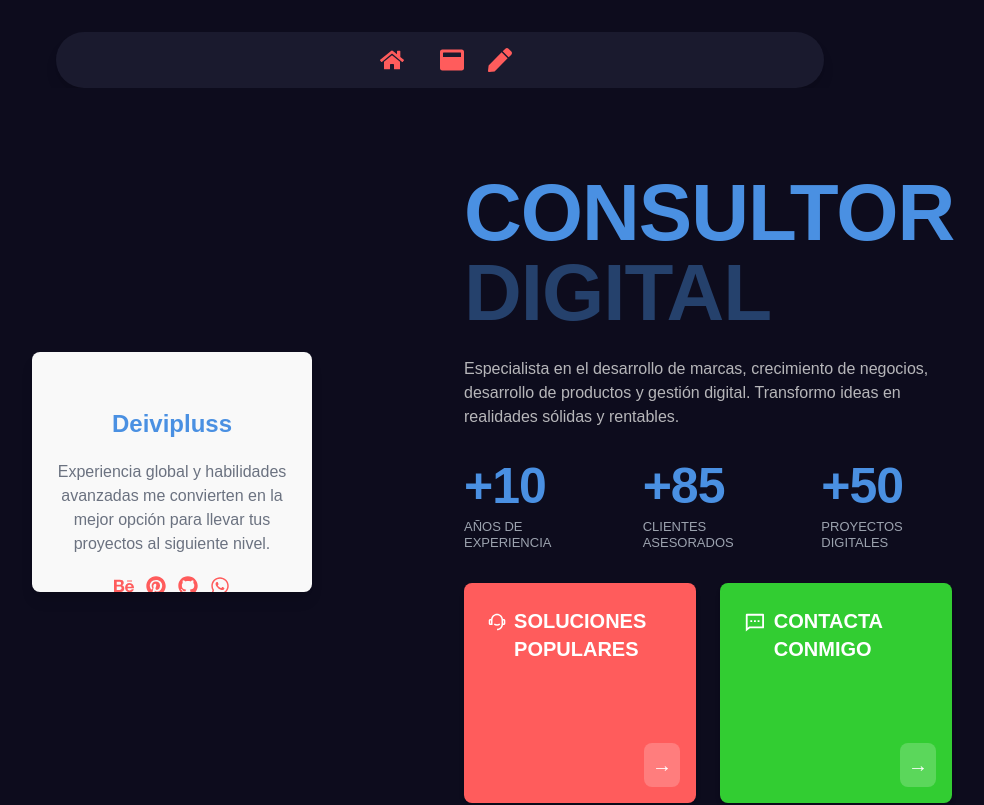
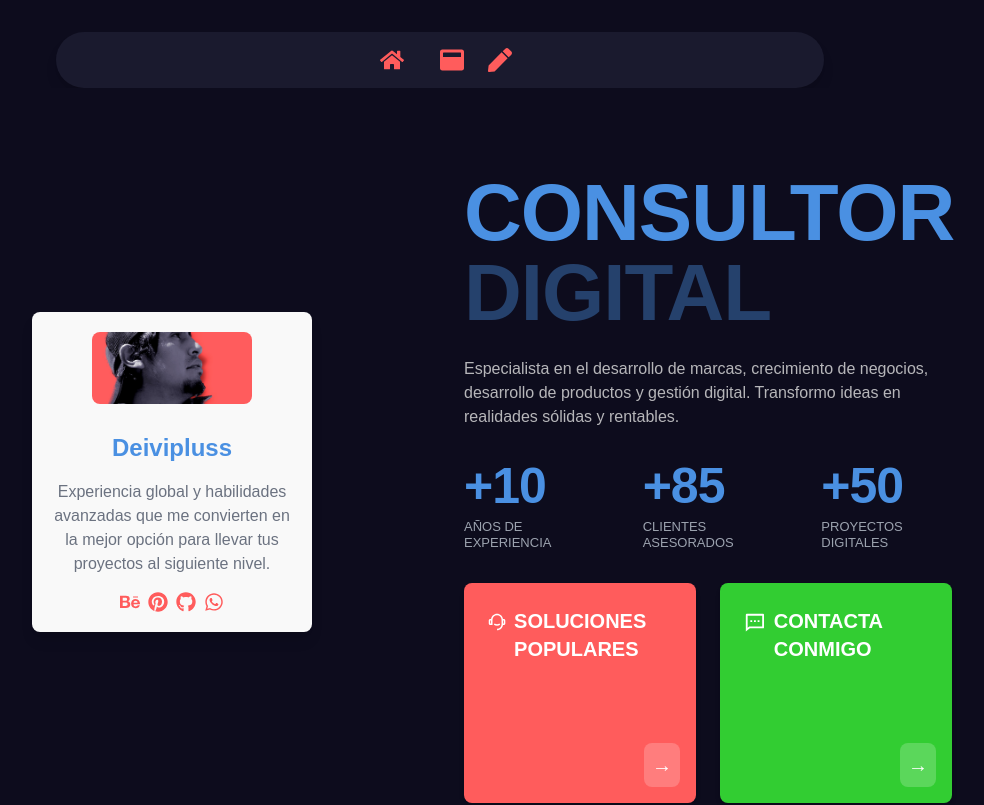
Before and after one commit to deivipluss/landing, a Next.js app: page / in a window 1280 px wide. Shown: the top 805 px of the page, without its empty margins (200-1184 px from the left). Built offline with nearby package versions, Linux system fonts and the light colour scheme.

Commit message:
restaurado9

```diff
--- a/app/page.tsx
+++ b/app/page.tsx
@@ -10,7 +10,7 @@ const containerStyle = "p-4 md:p-8 flex justify-center items-center min-h-screen
 const isMobile = () => typeof window !== "undefined" && window.innerWidth <= 768;
 
 const ProfileCard: React.FC = () => (
-  <div className="bg-[#F9F9F9] p-6 md:p-6 rounded-lg flex flex-col items-center text-center space-y-4 md:space-y-5 shadow-lg h-[260px] md:h-[240px] w-[300px] md:w-[280px] mx-auto md:mb-8 overflow-hidden">
+  <div className="bg-[#F9F9F9] p-4 md:p-5 rounded-lg flex flex-col items-center text-center space-y-3 md:space-y-4 shadow-lg h-[280px] md:h-[320px] w-[300px] md:w-[280px] mx-auto md:mb-8 overflow-hidden">
     <div className="w-[150px] md:w-[160px] h-[150px] md:h-[160px] bg-[#FF5C5C] mb-2 md:mb-3 rounded-lg overflow-hidden">
       <img
         src="/imagenes/perfil.jpg"
@@ -22,10 +22,10 @@ const ProfileCard: React.FC = () => (
     <h2 className="text-[#0D0C1D] text-xl md:text-2xl font-bold font-poppins">
       <span style={{ color: '#4A90E2' }}>Deivipluss</span>
     </h2>
-    <p className="text-gray-500 mt-2 md:mt-3 text-sm md:text-base font-poppins font-light">
-      Experiencia global y habilidades avanzadas me convierten en la mejor opción para llevar tus proyectos al siguiente nivel.
+    <p className="text-gray-500 text-sm md:text-base font-poppins font-light">
+      Experiencia global y habilidades avanzadas que me convierten en la mejor opción para llevar tus proyectos al siguiente nivel.
     </p>
-    <div className="flex space-x-3 mt-2 md:mt-3 justify-center">
+    <div className="flex space-x-2 justify-center">
       <FaBehance className="text-[#FF5C5C] text-lg md:text-xl" />
       <FaPinterest className="text-[#FF5C5C] text-lg md:text-xl" />
       <FaGithub className="text-[#FF5C5C] text-lg md:text-xl" />
@@ -33,6 +33,7 @@ const ProfileCard: React.FC = () => (
     </div>
   </div>
 );
+
 
 
 
```
